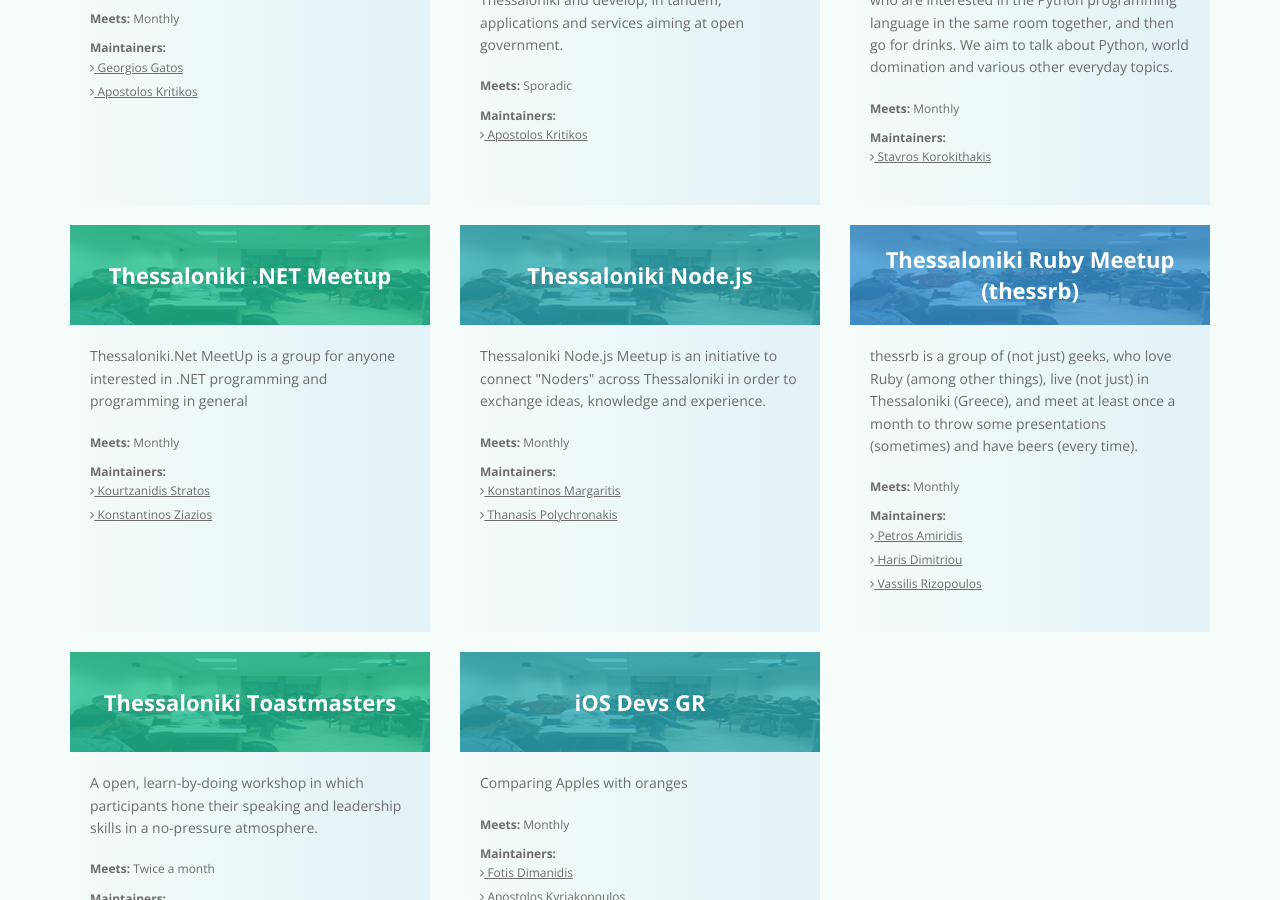
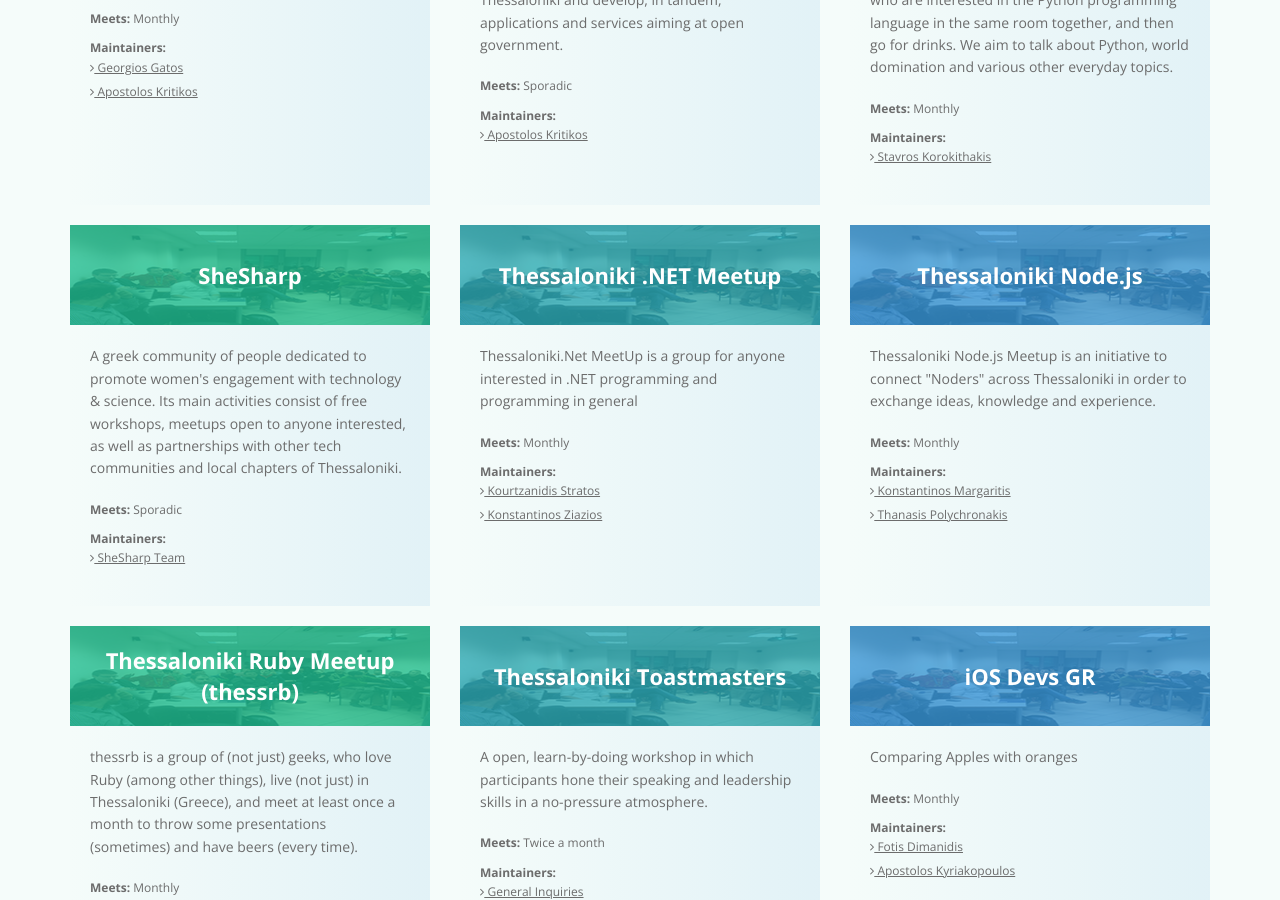
Before and after one commit to skgtech/skgtech.github.io, a Jekyll site: the page built from index.html, in a window 1280 px wide and 900 px high, scrolled down 2135 px. Built offline with Jekyll 4.4.1, drawn with Linux system fonts in a browser that asks for light colours; nearby versions of some CDN libraries.

Commit message:
Add SheSharp community

```diff
--- a/_data/communities.yaml
+++ b/_data/communities.yaml
@@ -134,3 +134,10 @@
       email: "nbatsios@mac.com"
     - name: "Papapetrou Patroklos"
       email: "ppapapetrou76@gmail.com"
+- name: "SheSharp"
+  period: "Sporadic"
+  description: "A greek community of people dedicated to promote women's engagement with technology & science. Its main activities consist of free workshops, meetups open to anyone interested, as well as partnerships with other tech communities and local chapters of Thessaloniki."
+  website: "http://www.shesharp.org/"
+  maintainers:
+    - name: "SheSharp Team"
+      email: "shesharpgr@gmail.com"
```
